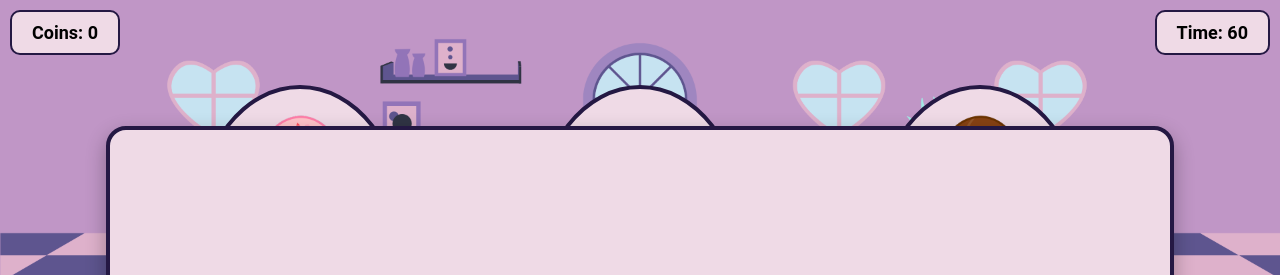
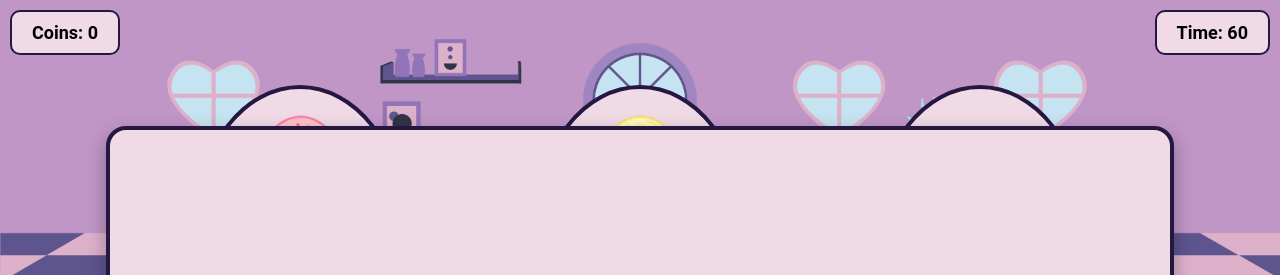
Before and after one commit to danielledonnelly/kittycones, a React (Vite) app: page / in a window 1280 px wide. Shown: the top 275 px of the page. Built offline with nearby package versions, Linux system fonts and the light colour scheme.

Commit message:
max 3 cat

```diff
--- a/src/App.jsx
+++ b/src/App.jsx
@@ -70,7 +70,7 @@ function App() {
     generateCustomerOrders(
       cones,
       scoops,
-      Array.from({ length: 10 }, (_, i) => `customer${i + 1}.svg`)
+      Array.from({ length: 3 }, (_, i) => `customer${i + 1}.svg`)
     )
   );
 
```
